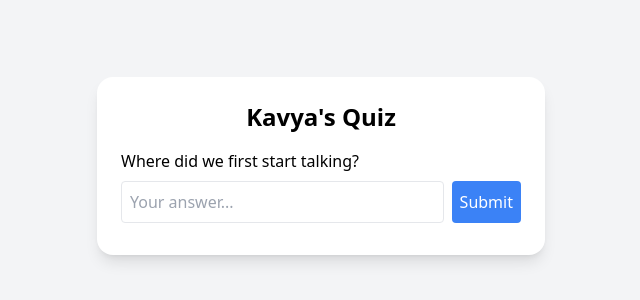
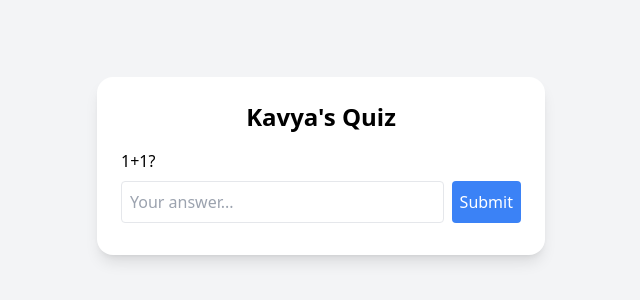
Before and after one commit to prahaas123/valentine_proposal, a plain HTML site: page index.html in a window 1280 px wide. Shown: the part 234-534 px from the top of the page, without its empty margins (319-959 px from the left). Drawn offline with nearby package versions, Linux system fonts and the light colour scheme.

Commit message:
Update index.html

```diff
--- a/index.html
+++ b/index.html
@@ -31,10 +31,10 @@
     <script>
         // Question data
         const questions = [
-            { question: "Where did we first start talking?", answer: "instagram" },
-            { question: "What’s my favorite type of music?", answer: "rock" },
-            { question: "What’s our inside joke about?", answer: "pineapples" },
-            { question: "What’s my favorite movie?", answer: "inception" },
+            { question: "1+1?", answer: "2" },
+            { question: "2+2?", answer: "4" },
+            { question: "3+3?", answer: "6" },
+            { question: "4+4?", answer: "8" },
         ];
 
         let currentQuestion = 0;
```
